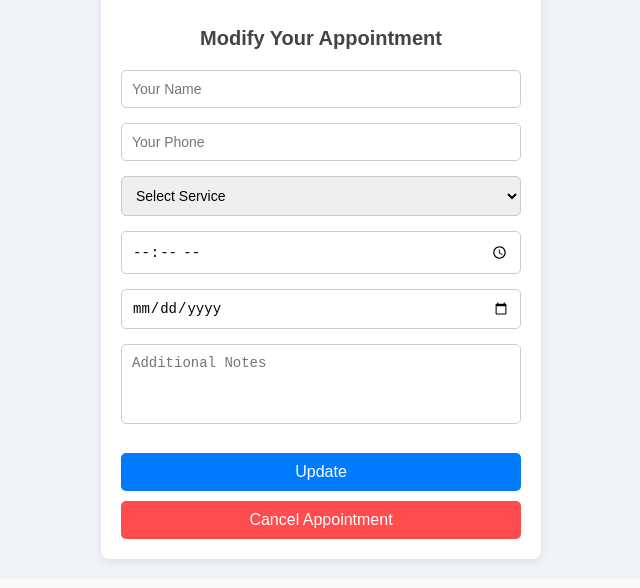
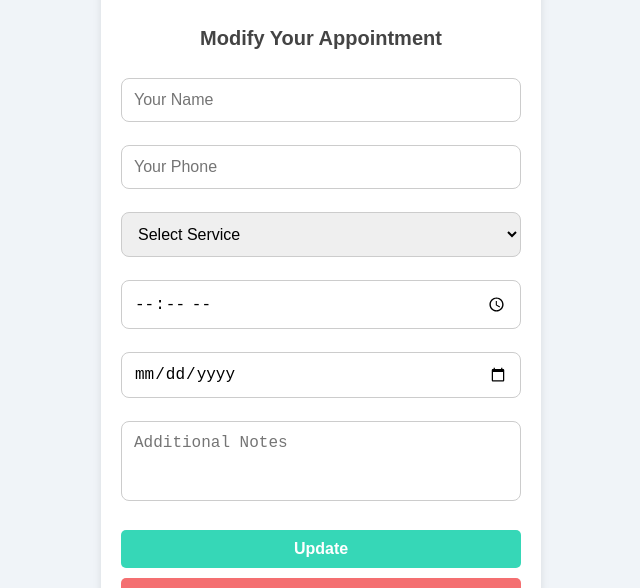
Before and after one commit to M0I0A/spa_booking, a React (Create React App) app: page /modify in a window 1280 px wide. Shown: the part 346-934 px from the top of the page, without its empty margins (319-959 px from the left). Built offline with nearby package versions, Linux system fonts and the light colour scheme.

Commit message:
Validate forms

```diff
--- a/package.json
+++ b/package.json
@@ -9,6 +9,7 @@
     "react-dom": "^19.0.0",
     "react-router-dom": "^7.0.2",
     "react-scripts": "5.0.1",
+    "react-toastify": "^10.0.6",
     "web-vitals": "^4.2.4"
   },
   "scripts": {
@@ -34,5 +35,8 @@
       "last 1 firefox version",
       "last 1 safari version"
     ]
+  },
+  "devDependencies": {
+    "@babel/plugin-proposal-private-property-in-object": "^7.21.11"
   }
 }
--- a/src/components/Home.css
+++ b/src/components/Home.css
@@ -32,8 +32,64 @@
 
   .form-image {
     width: 100%;
-    height: auto;
-    border-radius: 20px;  /* Curved border */
-    margin-bottom: 20px;   /* Space between the image and form fields */
-    max-width: 500px;      /* Adjust the size as per your requirement */
+    max-width: 400px;
+    border-radius: 8px;
+    margin-bottom: 20px;
   }
+
+  .form-group {
+    width: 100%;
+    max-width: 400px;
+    position: relative;
+  }
+
+  .form-field {
+    width: 100%;
+    padding: 12px;
+    border-radius: 8px;
+    border: 1px solid #ccc;
+    margin-bottom: 8px;
+    font-size: 16px;
+  }
+
+  .form-field-error {
+    border-color: red;
+  }
+
+  .error-text {
+    color: red;
+    font-size: 0.85rem;
+    margin-top: -8px;
+    margin-bottom: 8px;
+  }
+
+  .form-button {
+    width: 100%;
+    max-width: 400px;
+    padding: 12px;
+    font-size: 16px;
+    color: white;
+    background-color: #36d7b7;
+    border: none;
+    border-radius: 8px;
+    cursor: pointer;
+    transition: background-color 0.3s ease;
+  }
+
+  .form-button:hover {
+    background-color: #2bb197;
+  }
+
+  @media (max-width: 768px) {
+    .form-container {
+      padding: 10px;
+    }
+
+    .form-image {
+      width: 90%;
+    }
+
+    .form-button {
+      width: 90%;
+    }
+  }
--- a/src/components/Modify.css
+++ b/src/components/Modify.css
@@ -23,7 +23,9 @@
   margin-bottom: 15px;
 }
 
-  input, textarea, select {
+input,
+textarea,
+select {
   width: 100%;
   padding: 10px;
   border: 1px solid #ccc;
@@ -44,24 +46,25 @@
   font-size: 16px;
   border: none;
   border-radius: 5px;
+  background-color: #36d7b7;
   cursor: pointer;
   text-align: center;
   margin-top: 10px;
 }
 
-  /* Update button (default style) */
+/* Update button */
 .update-button {
-    background-color: #007bff;
+  background-color: #36d7b7;
   color: #fff;
 }
 
 .update-button:hover {
-    background-color: #0056b3;
+  background-color: #2bb197;
 }
 
 /* Cancel button */
 .cancel-button {
-    background-color: #ff4d4f;
+  background-color: #f46f71;
   color: #fff;
 }
 
@@ -69,8 +72,15 @@
   background-color: #e63946;
 }
 
-  /* Mobile adjustments */
-  @media (max-width: 480px) {
+/* Error text styling */
+.error-text {
+  color: red;
+  font-size: 0.9rem;
+  margin-bottom: 10px;
+}
+
+/* Adjustments for mobile devices */
+@media (max-width: 768px) {
   .form-container {
     padding: 15px;
   }
@@ -81,6 +91,38 @@
 
   .form-button {
     padding: 12px;
-      font-size: 18px;
+    font-size: 16px;
   }
 }
+
+@media (max-width: 480px) {
+  .form-container {
+    padding: 10px;
+  }
+
+  .form-button {
+    padding: 10px;
+    font-size: 14px;
+  }
+
+  input,
+  select,
+  textarea {
+    font-size: 14px;
+    padding: 8px;
+  }
+
+  textarea {
+    height: auto;
+  }
+}
+.status-message {
+  margin: 20px 0;
+  padding: 10px;
+  background: #d4edda; /* Green success message */
+  color: #155724;
+  border: 1px solid #c3e6cb;
+  border-radius: 5px;
+  text-align: center;
+  font-size: 16px;
+}
--- a/src/components/Modify.js
+++ b/src/components/Modify.js
@@ -1,23 +1,23 @@
-import React, { useState, useEffect } from 'react';
+import React, { useState, useEffect } from "react";
 import './Modify.css';
-import axios from 'axios';
-import { useNavigate, useLocation } from 'react-router-dom';
+import axios from "axios";
+import { useNavigate, useLocation } from "react-router-dom";
 
 function Modify() {
   const navigate = useNavigate();
   const location = useLocation();
 
-    // Define state for form data and error messages
   const [formData, setFormData] = useState({
     name: '',
-        phone: '',  // Phone will be filled from location.state
+    phone: '',
     service: '',
     time: '',
     date: '',
     notes: '',
   });
 
-    const [error, setError] = useState(""); // For error messages
+  const [message, setMessage] = useState(""); // State for success/error messages
+  const [error, setError] = useState("");
 
     useEffect(() => {
         const data = location.state?.phone; // Fetch the phone number passed from Home page
@@ -30,7 +30,7 @@ function Modify() {
             // Fetch appointment data based on the phone number (if applicable)
             const fetchAppointmentData = async () => {
                 try {
-                    const response = await axios.get(`https://spa-booking-backend.onrender.com/appointment/${data}`);
+                    const response = await axios.get(`http://localhost:3000/appointment/${data}`);
                     setFormData((prevData) => ({
                         ...prevData,
                         name: response.data.name,
@@ -50,23 +50,19 @@ function Modify() {
 
   const handleChange = (e) => {
     const { name, value } = e.target;
-        setFormData((prevData) => ({
-            ...prevData,
-            [name]: value,
-        }));
+    setFormData({ ...formData, [name]: value });
+    setError("");
   };
 
   const handleUpdate = async (e) => {
     e.preventDefault();
-
-        // Validate that required fields are filled
-        if (!formData.name || !formData.service || !formData.time || !formData.date) {
+    if (!formData.name || !formData.service || !formData.time || !formData.date || !formData.notes) {
       setError("All fields are required!");
       return;
     }
 
         try {
-            const response = await axios.post("https://spa-booking-backend.onrender.com/modify-appointment", {
+            const response = await axios.post("http://localhost:3000/modify-appointment", {
                 phone: formData.phone,  // Ensure the phone is included
                 name: formData.name,
                 service: formData.service,
@@ -75,12 +71,16 @@ function Modify() {
                 notes: formData.notes,
             });
 
-            console.log("Update response:", response.data);
-            alert("Appointment updated successfully!");
-            navigate("/");  // Navigate back to the list of appointments
+      setMessage("Appointment updated successfully!");
+      setTimeout(() => {
+        navigate("/");
+      }, 3000);
     } catch (error) {
       console.error("Error updating appointment:", error);
-            alert("Failed to update appointment.");
+      setMessage("Failed to update the appointment.");
+      setTimeout(() => {
+        navigate("/");
+      }, 3000);
     }
   };
 
@@ -88,7 +88,7 @@ function Modify() {
     e.preventDefault();
 
         try {
-            await axios.post('https://spa-booking-backend.onrender.com/cancel-appointment', { phone: formData.phone });
+            await axios.post('http://localhost:3000/cancel-appointment', { phone: formData.phone });
             alert('Appointment canceled successfully!');
             navigate('/');  // Navigate back to the list of appointments
         } catch (error) {
@@ -100,13 +100,13 @@ function Modify() {
   return (
     <div className="form-container">
       <img
-        src="https://www.dermaessentia.com/cdn/shop/articles/Hair-Spa-for-Men.jpg?v=1694420768"  // Replace with your image URL
+        src="https://www.dermaessentia.com/cdn/shop/articles/Hair-Spa-for-Men.jpg?v=1694420768"
         alt="Spa"
-        className="form-image"  // Add class for styling
+        className="form-image"
       />
       <h1>Modify Your Appointment</h1>
 
-            {error && <p style={{ color: 'red' }}>{error}</p>}  {/* Display error message if any */}
+      {error && <p className="error-text">{error}</p>}
 
       <form onSubmit={handleUpdate}>
         <input
@@ -117,14 +117,16 @@ function Modify() {
           value={formData.name}
           onChange={handleChange}
         />
+
         <input
           className="form-field"
           type="text"
           name="phone"
           placeholder="Your Phone"
           value={formData.phone}
-                    readOnly  // Phone number is read-only
+          readOnly
         />
+
         <select
           className="form-field"
           name="service"
@@ -136,6 +138,7 @@ function Modify() {
           <option value="Facial">Facial</option>
           <option value="Manicure">Manicure</option>
         </select>
+
         <input
           className="form-field"
           type="time"
@@ -143,6 +146,7 @@ function Modify() {
           value={formData.time}
           onChange={handleChange}
         />
+
         <input
           className="form-field"
           type="date"
@@ -150,6 +154,7 @@ function Modify() {
           value={formData.date}
           onChange={handleChange}
         />
+
         <textarea
           className="form-field"
           name="notes"
@@ -157,6 +162,7 @@ function Modify() {
           value={formData.notes}
           onChange={handleChange}
         />
+
         <button className="form-button update-button" type="submit">
           Update
         </button>
@@ -165,6 +171,8 @@ function Modify() {
       <button className="form-button cancel-button" onClick={handleCancel}>
         Cancel Appointment
       </button>
+
+      {message && <div className="status-message">{message}</div>}
     </div>
   );
 }
--- a/src/components/Register.js
+++ b/src/components/Register.js
@@ -1,55 +1,71 @@
 import React, { useState, useEffect } from "react";
 import axios from "axios";
 import { useNavigate, useLocation } from "react-router-dom";
-import '../styles/global.css';
+import "../styles/global.css";
 
 const Register = () => {
-  const location = useLocation();  // Access the location object
-  const navigate = useNavigate();  // Hook for navigation
+  const location = useLocation();
+  const navigate = useNavigate();
 
   const [formData, setFormData] = useState({
     name: "",
-    phone: "",  // Default phone will be updated from location
+    phone: "",
     service: "",
     time: "",
     date: "",
     notes: "",
   });
 
-  // Set phone from location if it's passed
+  const [errors, setErrors] = useState({});
+  const [successMessage, setSuccessMessage] = useState("");
+
   useEffect(() => {
     if (location.state?.phone) {
-      setFormData(prevState => ({
+      setFormData((prevState) => ({
         ...prevState,
-        phone: location.state.phone,  // Set phone from the Home page
+        phone: location.state.phone,
       }));
     }
   }, [location]);
 
+  const validateFields = () => {
+    const newErrors = {};
+    if (!formData.name) newErrors.name = "Name is required.";
+    if (!formData.phone) newErrors.phone = "Phone number is required.";
+    if (!formData.service) newErrors.service = "Please select a service.";
+    if (!formData.time) newErrors.time = "Time is required.";
+    if (!formData.date) newErrors.date = "Date is required.";
+    return newErrors;
+  };
+
   const handleChange = (e) => {
-    setFormData({ ...formData, [e.target.name]: e.target.value });
+    const { name, value } = e.target;
+    setFormData({ ...formData, [name]: value });
+    setErrors({ ...errors, [name]: "" });
   };
 
   const handleSubmit = async (e) => {
     e.preventDefault();  // Prevent form submission from refreshing the page
     try {
-      await axios.post("https://spa-booking-backend.onrender.com/submit-booking", formData);
+      await axios.post("http://localhost:3000/submit-booking", formData);
       alert("Appointment booked successfully!");
       navigate("/");  // Navigate to the Home page after successful booking
     } catch (error) {
-      console.error("Error booking appointment:", error);
-      alert("Failed to book the appointment.");
+      console.error("Error during submission:", error);
+      setErrors({ submit: "Failed to register the appointment." });
+      setSuccessMessage("");
     }
   };
 
   return (
     <div className="form-container">
       <img
-        src="https://www.dermaessentia.com/cdn/shop/articles/Hair-Spa-for-Men.jpg?v=1694420768"  // Replace with your image URL
+        src="https://www.dermaessentia.com/cdn/shop/articles/Hair-Spa-for-Men.jpg?v=1694420768"
         alt="Spa"
-        className="form-image"  // Add class for styling
+        className="form-image"
       />
       <h1>Register for a Spa Appointment</h1>
+
       <form onSubmit={handleSubmit}>
         <input
           className="form-field"
@@ -59,14 +75,18 @@ const Register = () => {
           value={formData.name}
           onChange={handleChange}
         />
+        {errors.name && <span className="error-text">{errors.name}</span>}
+
         <input
           className="form-field"
           type="text"
           name="phone"
           placeholder="Your Phone"
           value={formData.phone}
-          onChange={handleChange}
+          readOnly
         />
+        {errors.phone && <span className="error-text">{errors.phone}</span>}
+
         <select
           className="form-field"
           name="service"
@@ -78,6 +98,8 @@ const Register = () => {
           <option value="Facial">Facial</option>
           <option value="Manicure">Manicure</option>
         </select>
+        {errors.service && <span className="error-text">{errors.service}</span>}
+
         <input
           className="form-field"
           type="time"
@@ -85,6 +107,8 @@ const Register = () => {
           value={formData.time}
           onChange={handleChange}
         />
+        {errors.time && <span className="error-text">{errors.time}</span>}
+
         <input
           className="form-field"
           type="date"
@@ -92,6 +116,8 @@ const Register = () => {
           value={formData.date}
           onChange={handleChange}
         />
+        {errors.date && <span className="error-text">{errors.date}</span>}
+
         <textarea
           className="form-field"
           name="notes"
@@ -99,10 +125,19 @@ const Register = () => {
           value={formData.notes}
           onChange={handleChange}
         />
+
         <button className="form-button" type="submit">
           Register
         </button>
       </form>
+
+      {successMessage && (
+        <div className="success-message">{successMessage}</div>
+      )}
+
+      {errors.submit && (
+        <div className="error-message">{errors.submit}</div>
+      )}
     </div>
   );
 };
--- a/src/styles/global.css
+++ b/src/styles/global.css
@@ -34,30 +34,47 @@ body {
     border-radius: 8px;
   }
   /* Ensure the container is centered and styled for mobile */
-.form-container {
-    display: flex;
-    flex-direction: column;
-    align-items: center;
+  .form-container {
     width: 100%;
-    max-width: 400px; /* Limits width for mobile devices */
-    margin: 20px auto;
-    padding: 20px;
-    background: #ffffff;
-    box-shadow: 0 2px 8px rgba(0, 0, 0, 0.1);
+    max-width: 500px;
+    margin: auto;
+    padding: 16px;
+    box-shadow: 0 4px 6px rgba(0, 0, 0, 0.1);
     border-radius: 8px;
+    background-color: #fff;
   }
 
-  .form-container h1 {
-    font-size: 20px;
-    margin-bottom: 20px;
-    text-align: center;
+  .form-field {
+    width: 100%;
+    padding: 12px;
+    margin: 8px 0;
+    border-radius: 8px;
+    border: 1px solid #ccc;
   }
 
-  /* Form fields styling */
-  .form-field {
+  .form-button {
     width: 100%;
-    margin-bottom: 15px;
+    padding: 12px;
+    background-color: #36d7b7;
+    color: white;
+    font-size: 16px;
+    font-weight: bold;
+    border: none;
+    border-radius: 8px;
+    cursor: pointer;
+    transition: all 0.3s ease;
   }
+
+  .form-button:hover {
+    background-color: #2bb197;
+  }
+
+  .error-text {
+    color: red;
+    font-size: 0.85rem;
+    margin-top: 4px;
+  }
+
 
   input, textarea, select {
     width: 100%;
@@ -69,22 +86,7 @@ body {
   }
 
   /* Button styling */
-  .form-button {
-    width: 100%;
-    padding: 10px;
-    font-size: 16px;
-    background-color: #007bff;
-    color: #fff;
-    border: none;
-    border-radius: 5px;
-    cursor: pointer;
-    margin-top: 15px; /* Add margin to separate the button from fields */
-    text-align: center;
-  }
 
-  .form-button:hover {
-    background-color: #0056b3;
-  }
 
   /* Mobile-friendly adjustments */
   @media (max-width: 480px) {
@@ -98,11 +100,16 @@ body {
     }
   }
 
-  .form-container {
-    display: flex;
-    flex-direction: column;
-    align-items: center;
-    padding: 20px;
+  @media (max-width: 768px) {
+    .form-container {
+      padding: 16px;
+    }
+
+    .form-image {
+      width: 100%;
+      border-radius: 8px;
+      margin-bottom: 16px;
+    }
   }
 
   .form-image {
@@ -112,3 +119,20 @@ body {
     margin-bottom: 20px;   /* Space between the image and form fields */
     max-width: 500px;      /* Adjust the size as per your requirement */
   }
+  .success-message {
+    margin: 20px 0;
+    padding: 10px;
+    background: #d4edda; /* Green success message */
+    color: #155724;
+    border: 1px solid #c3e6cb;
+    border-radius: 5px;
+    text-align: center;
+    font-size: 16px;
+  }
+
+  .error-message {
+    color: red;
+    text-align: center;
+    font-size: 16px;
+    margin: 10px 0;
+  }
```
Also changed, not shown: src/components/Home.js (+46 -13 lines), 1 other file (tests, documents, lock files or other folders). Lines whose indentation alone changed are shown as unchanged.
